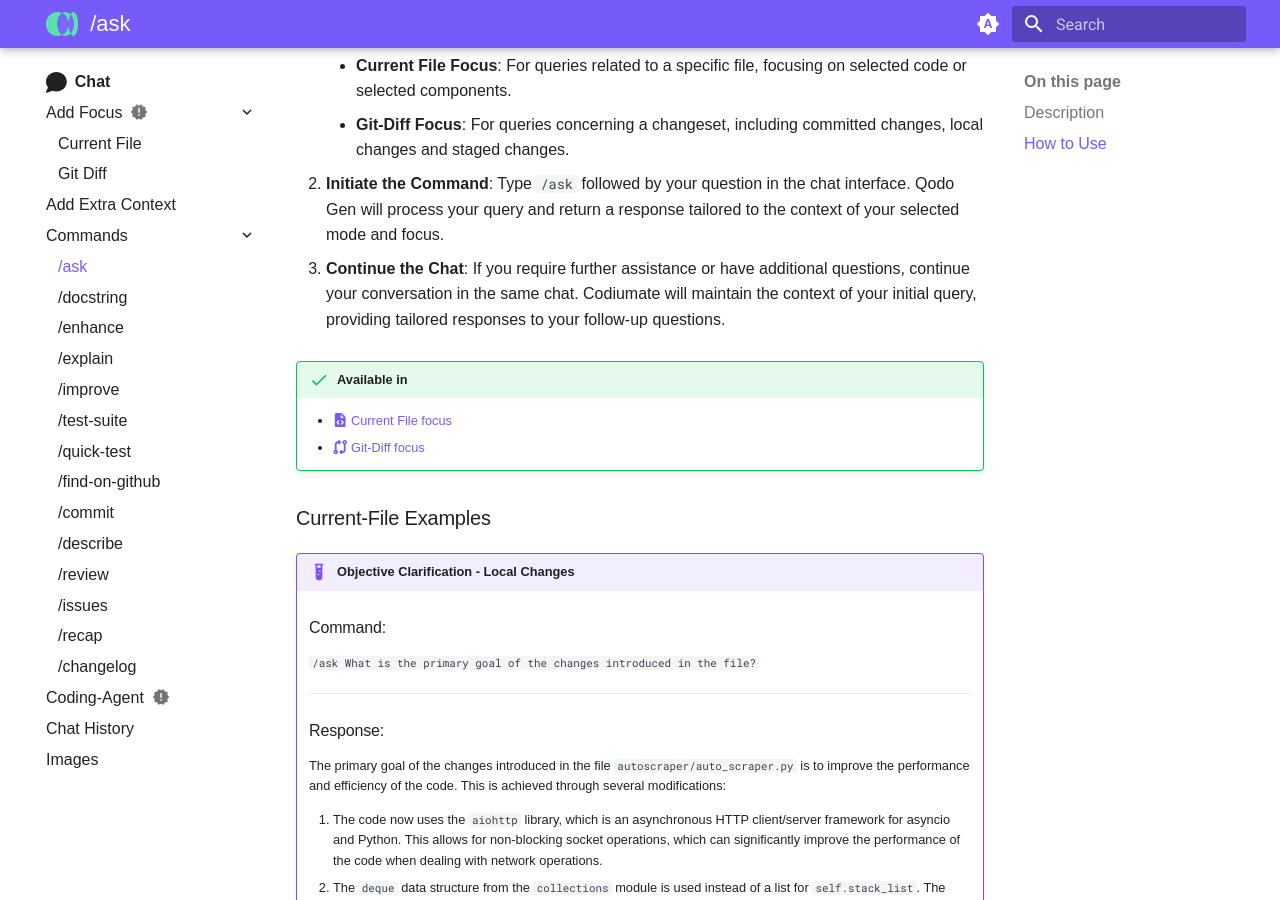
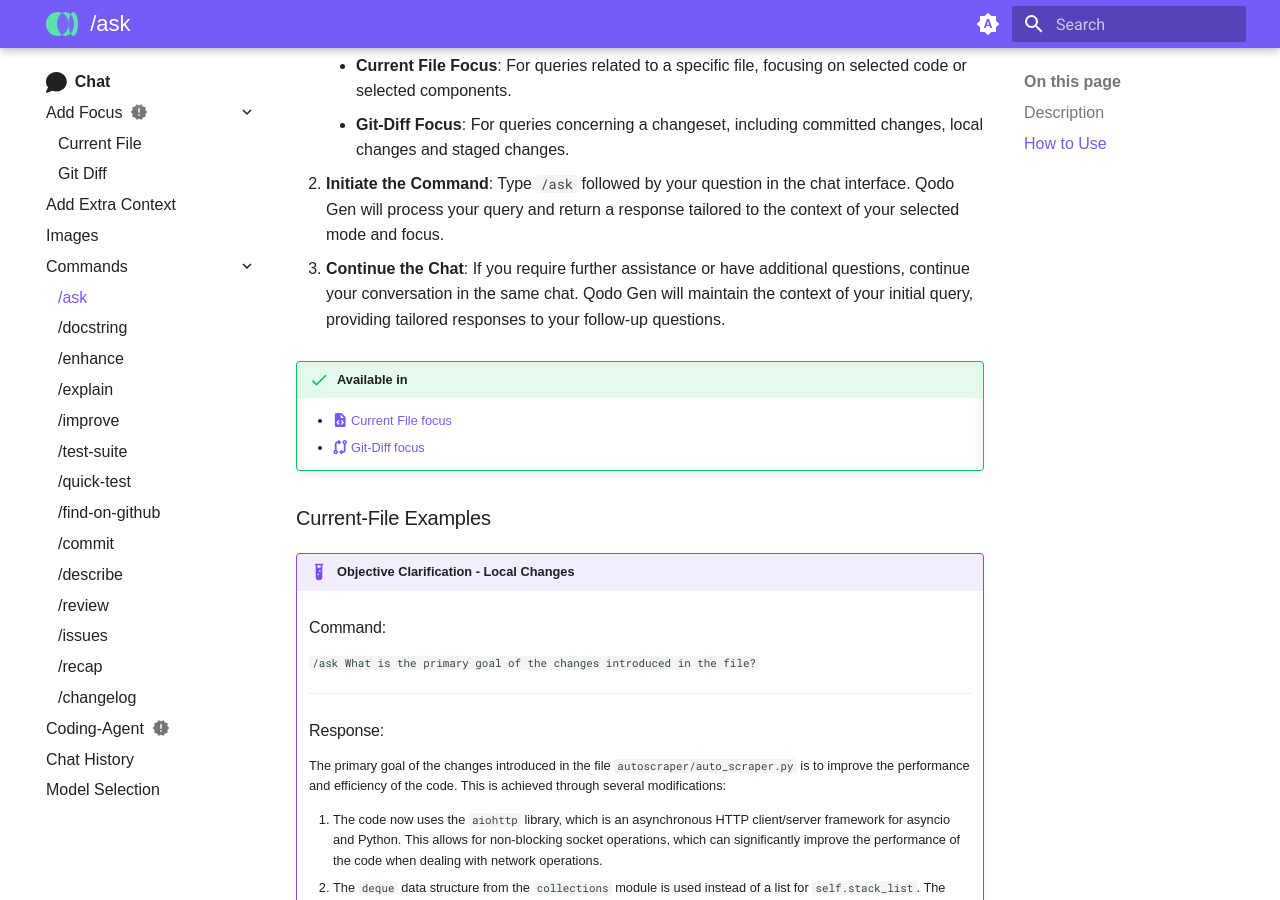
Before and after one commit to Codium-ai/codiumate-docs, an MkDocs documentation site: the page built from docs/chat/commands/ask.md, in a window 1280 px wide and 900 px high, scrolled down 517 px. Built offline with MkDocs 1.6.1 and Material for MkDocs 9.7.7, drawn with Linux system fonts in a browser that asks for light colours; some of the changed text lies outside the part shown.

Commit message:
Add Model Selection and some fixes

```diff
--- a/docs/chat/commands/ask.md
+++ b/docs/chat/commands/ask.md
@@ -12,7 +12,7 @@
 
 2. **Initiate the Command**: Type `/ask` followed by your question in the chat interface. Qodo Gen will process your query and return a response tailored to the context of your selected mode and focus.
 
-3. **Continue the Chat**: If you require further assistance or have additional questions, continue your conversation in the same chat. Codiumate will maintain the context of your initial query, providing tailored responses to your follow-up questions.
+3. **Continue the Chat**: If you require further assistance or have additional questions, continue your conversation in the same chat. Qodo Gen will maintain the context of your initial query, providing tailored responses to your follow-up questions.
 
 !!! success "Available in"
     - [:fontawesome-solid-file-code: Current File focus](../focus/current-file.md)
--- a/mkdocs.yml
+++ b/mkdocs.yml
@@ -27,6 +27,7 @@
       - Current File: 'chat/focus/current-file.md'
       - Git Diff: 'chat/focus/git-diff.md'
     - Add Extra Context: 'chat/add-context.md'
+    - Images: 'chat/images.md'
     - Commands:
       - 'chat/commands/index.md'
       - /ask: 'chat/commands/ask.md'
@@ -45,7 +46,7 @@
       - /changelog: 'chat/commands/update-changelog.md'
     - Coding-Agent: 'chat/coding-agent.md'
     - Chat History: 'chat/chat-history.md'
-    - Images: 'chat/images.md'
+    - Model Selection: 'chat/model-selection.md'
   - Code Completion:
     - 'code-completion/index.md'
 
--- a/overrides/partials/footer.html
+++ b/overrides/partials/footer.html
@@ -86,7 +86,7 @@
     <div class="footer-links">
       <a href="https://qodo-merge-docs.qodo.ai">Qodo Merge</a>
       <p>|</p>
-      <a href="https://qodo-flow-docs.qodo.ai">Alpha Codium</a>
+      <a href="https://qodo-flow-docs.qodo.ai">Qodo Flow</a>
     </div>
     <div class="social-icons">
       <a href="https://github.com/Codium-ai" target="_blank" rel="noopener" title="github.com" class="social-link">
```
Also changed, not shown: docs/chat/best-practices.md (added, +6 -0 lines), docs/chat/chat-history.md (+4 -4 lines), docs/chat/model-selection.md (added, +41 -0 lines).
